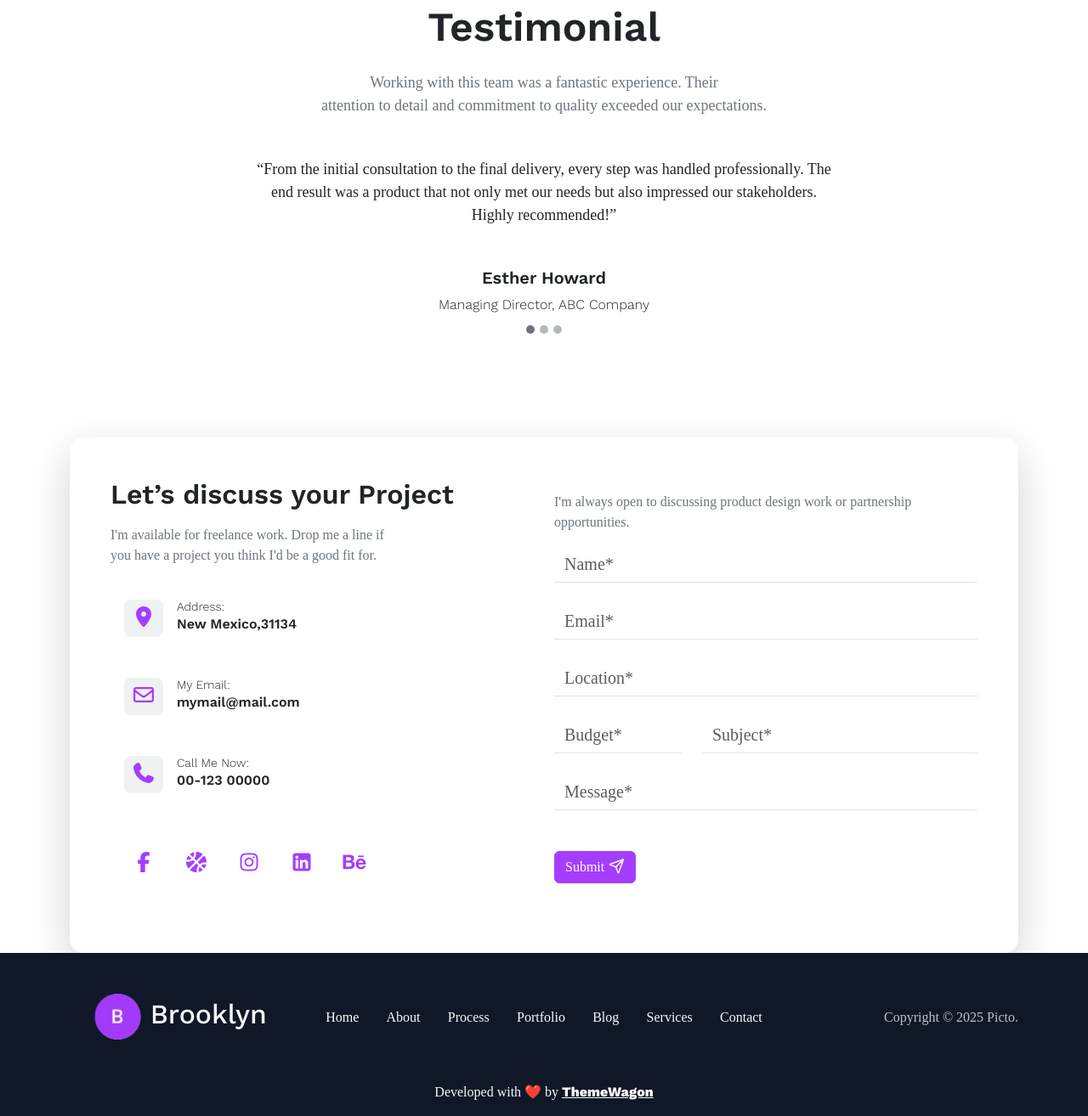
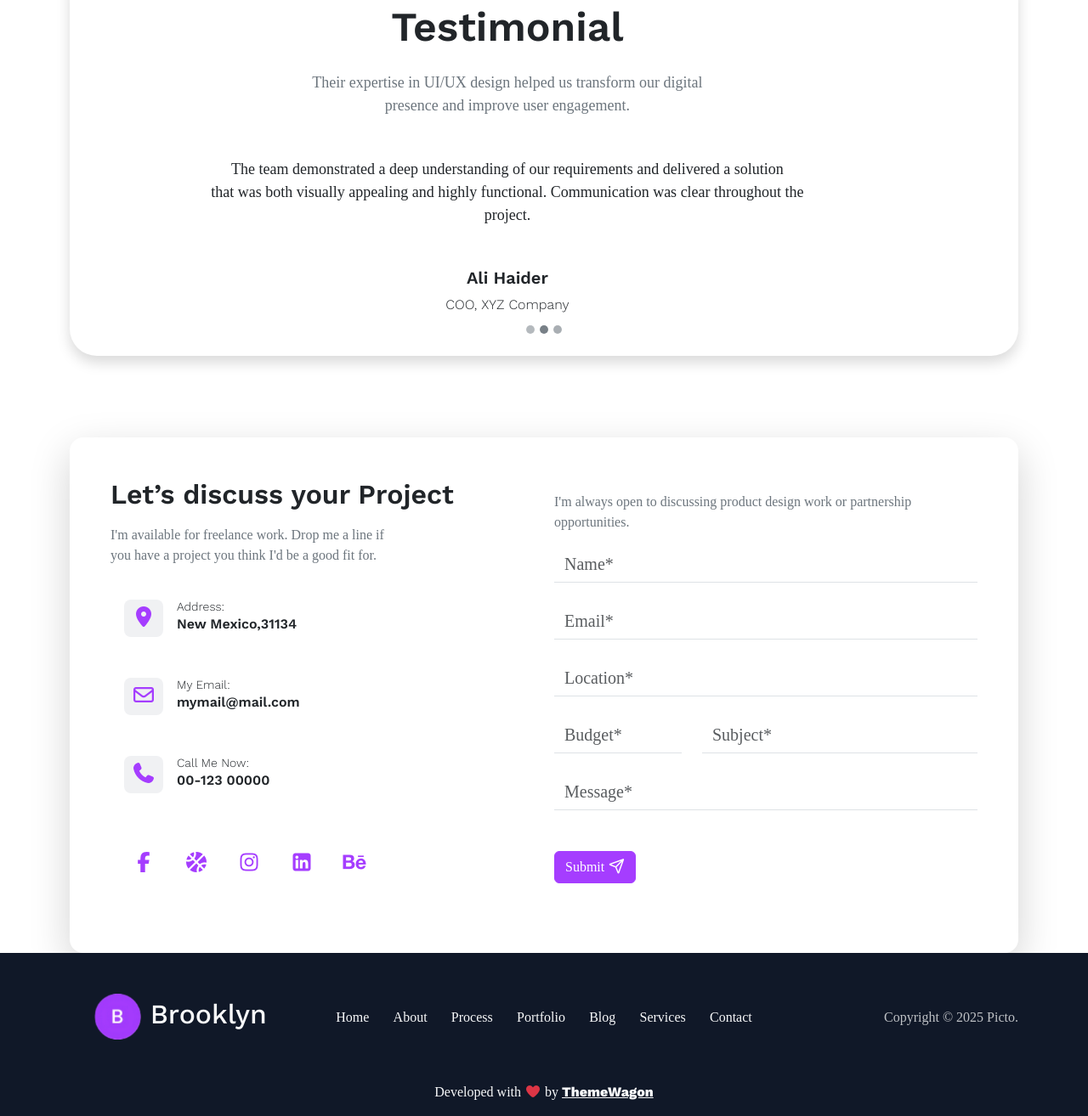
Before and after one commit to kashishsevak/BT-PR-2-PORTFOILO, a plain HTML site: page index.html in a window 1280 px wide. Shown: the part 5488-6802 px from the top of the page at 85% size. Drawn offline with nearby package versions, Linux system fonts and the light colour scheme; a web font is replaced by a local one.

Commit message:
Add files via upload

```diff
--- a/css/style.css
+++ b/css/style.css
@@ -120,12 +120,11 @@ header,.process,.icon,.service {
 
 .footer-content ul li a::before{
     content: '';
-    width: 100%;
+    width: 0;
     height: 3px;
     background-color: #fff;
     position: absolute;
     top: 100%;
-    left: 0;
     opacity: 0;
     transition: all 0.3s ease-in-out;
 }
@@ -133,4 +132,5 @@ header,.process,.icon,.service {
 .footer-content ul li a:hover::before{
     opacity: 1;
     width: 100%;
+    right: 0;
 }
--- a/index.html
+++ b/index.html
@@ -411,7 +411,7 @@
         <!-- Testimonial section start  -->
         <section class="testimonial py-5">
             <div class="container">
-                <div class="carousel slide py-5" id="carousel">
+                <div class="carousel slide shadow rounded-5 py-5" id="carousel" data-bs-ride="carousel">
                     <div class="carousel-indicators">
                         <button type="button" class="active bg-secondary rounded-circle" data-bs-target="#carousel"
                             data-bs-slide-to="0">
@@ -424,7 +424,7 @@
                         </button>
                     </div>
                     <div class="carousel-inner">
-                        <div class="carousel-item active text-center">
+                        <div class="carousel-item active text-center" data-bs-interval="2500">
                             <h2 class="display-5 fw-semibold">Testimonial</h2>
                             <p class="text-secondary my-4" style="font-size: 18px;">Working with this team was a
                                 fantastic experience. Their <br> attention to detail and commitment to quality exceeded
@@ -436,7 +436,7 @@
                             <h5 class="fw-semibold">Esther Howard</h5>
                             <span class="fw-light">Managing Director, ABC Company</span>
                         </div>
-                        <div class="carousel-item text-center">
+                        <div class="carousel-item text-center" data-bs-interval="2500">
                             <h2 class="display-5 fw-semibold">Testimonial</h2>
                             <p class="text-secondary my-4" style="font-size: 18px;">Their expertise in UI/UX design
                                 helped us transform our digital <br> presence and improve user engagement.</p>
@@ -446,7 +446,7 @@
                             <h5 class="fw-semibold">Ali Haider</h5>
                             <span class="fw-light">COO, XYZ Company</span>
                         </div>
-                        <div class="carousel-item text-center">
+                        <div class="carousel-item text-center" data-bs-interval="2500">
                             <h2 class="display-5 fw-semibold">Testimonial</h2>
                             <p class="text-secondary my-4" style="font-size: 18px;">Professional, reliable, and
                                 creative—everything you want in a <br> development partner.</p>
@@ -582,7 +582,7 @@
                     </div>
                 </div>
                 <div class="col-lg-6">
-                    <ul class="list-unstyled d-flex flex-wrap justify-content-around my-3">
+                    <ul class="list-unstyled d-flex flex-wrap justify-content-evenly my-3">
                         <li><a class="text-light text-decoration-none position-relative"
                                 href="javascript:void(0)">Home</a></li>
                         <li><a class="text-light text-decoration-none position-relative"
@@ -603,7 +603,7 @@
                     <p class="text-light text-opacity-75 float-lg-end my-3 text-center">Copyright © 2025 Picto.</p>
                 </div>
                 <div class="col-12">
-                    <p class="text-light text-center mt-5">Developed with ❤️ by <strong
+                    <p class="text-light text-center mt-5">Developed with <i class="fa-solid fa-heart text-danger"></i> by <strong
                             class="text-decoration-underline">ThemeWagon</strong></p>
                 </div>
             </div>
```
Also changed, not shown: css/all.min.css, fonts/worksnas/demo.html (line endings or trailing spaces), fonts/worksnas/stylesheet.css (line endings or trailing spaces).
